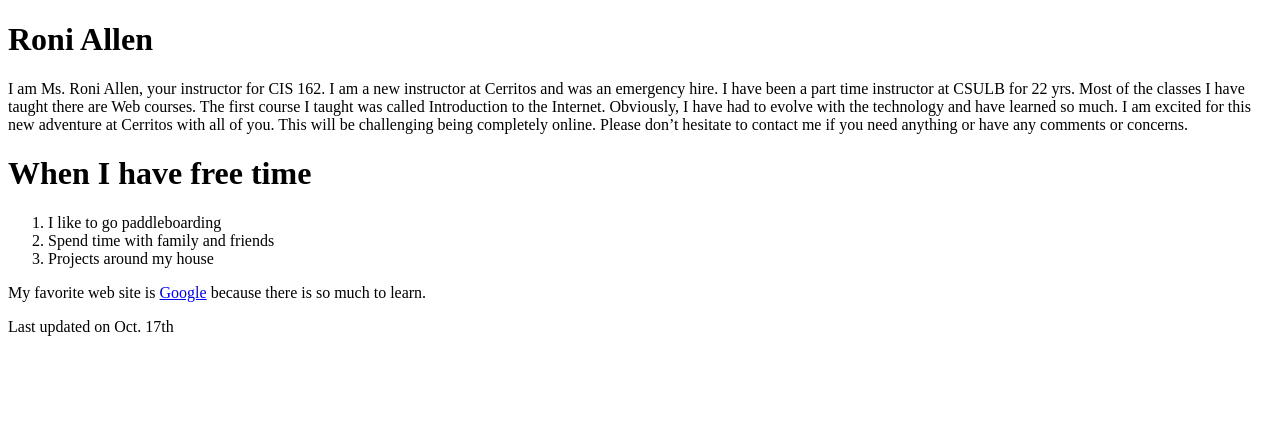
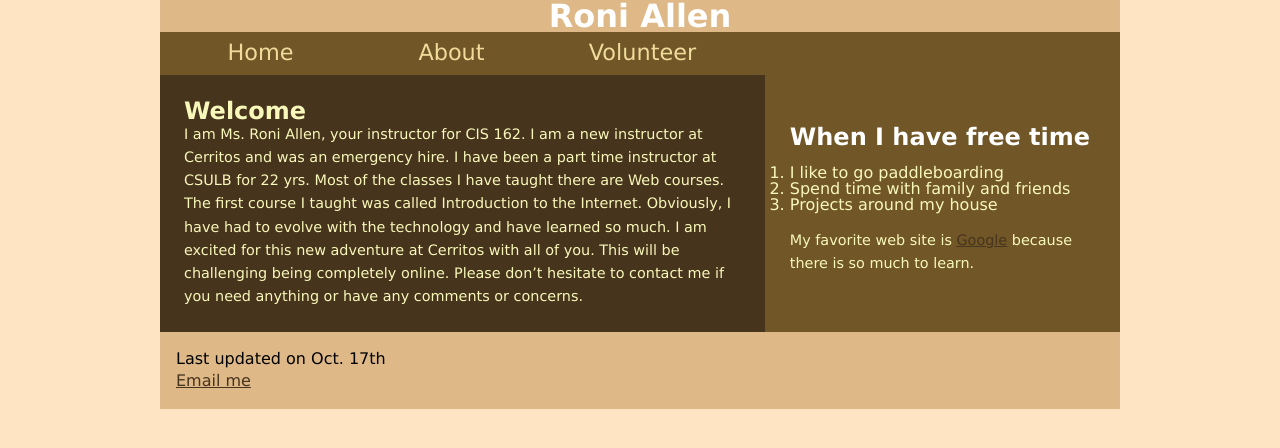
Before and after one commit to rallencsulb/cis162, a plain HTML site: page index.html in a window 1280 px wide. Drawn offline with Linux system fonts and the light colour scheme.

Commit message:
Add files via upload

```diff
--- a/index.html
+++ b/index.html
@@ -1,25 +1,46 @@
 <!DOCTYPE html>
 <html lang="en">
 <head>
-    <meta charset="utf-8">
-<title>Roni Allen</title>
+   <!--
+    This is following the layout for session 3.1. 2 columns
+   -->
+   <meta charset="utf-8" />
+   <meta name="keywords" content="Roni Allen, Cerritos, Teacher" />
+   <title>Roni Allen</title>
+   <link href="main.css" rel="stylesheet" />
+
 </head>
+
 <body>
-<nav></nav>
-<h1>Roni Allen</h1>
+   <header>
+     <h1>Roni Allen</h1>
+<nav><ul>
+        <li><a href="index.html">Home</a></li>
+        <li><a href="about.html">About</a></li>
+    <li><a href="volunteer.html">Volunteer</a> </li>
+      </ul>
+    </nav>
+   </header>
+   <section id="leftColumn">
+      <h2>Welcome</h2>
 <p>I am Ms. Roni Allen, your instructor for CIS 162. I am a new instructor at Cerritos and was an emergency hire. I have been a part time instructor at CSULB for 22 yrs. Most of the classes I have taught there are Web courses. The first course I taught was called Introduction to the Internet. Obviously, I have had to evolve with the technology and have learned so much. I am excited for this new adventure at Cerritos with all of you. This will be challenging being completely online. Please don’t hesitate to contact me if you need anything or have any comments or concerns.</p>
-
-<h1>When I have free time</h1>
+   </section>
+   <section id="rightColumn"> <h1>When I have free time</h1> <br>
 <ol>
 <li>I like to go paddleboarding</li>
 <li>Spend time with family and friends</li>
 <li>Projects around my house</li>
 
 </ol>
-
+  <br>
 <p>My favorite web site is <a href="http://google.com">Google</a> because there is so much to learn.</p>
 
+   </section>
 
-<footer> Last updated on Oct. 17th</footer>
-    </body>
+   <footer>
+      <section id="contactInfo">
+         <p>Last updated on Oct. 17th <br> <a href="mailto:rallen@cerritos.edu">Email me</a></p>
+      </section>
+   </footer>
+</body>
 </html>
--- /dev/null
+++ b/main.css
@@ -0,0 +1,165 @@
+address, article, aside, blockquote, body, cite,
+div, dl, dt, dd, em, figcaption, figure, footer,
+h1, h2, h3, h4, h5, h6, header, html, img,
+li, main, nav, ol, p, section, span, ul {
+   background: transparent;
+   margin: 0;
+   padding: 0;
+   vertical-align: baseline;
+   box-sizing: border-box;
+}
+html {background-color:bisque}
+body {
+      background-color: rgb(113, 86, 39);
+      font-family: Segoe, Verdana, sans-serif;
+      line-height: 1;
+   margin-left: auto;
+   margin-right: auto;
+   max-width: 960px;
+   min-width: 640px;
+   width: 95%;
+}
+
+/* Body Header Styles */
+
+body > header > nav li {
+   width: 20%;
+}
+
+header h1 {margin-bottom: 0;
+          text-align: center;
+           background-color:burlywood;}
+
+h1{color:white;}
+
+nav {
+   display: inline-block;
+    width:100%;
+
+    margin: 0 auto;
+
+    text-align: center;
+}
+
+nav ul li {
+    margin-left: auto;
+    margin-right: auto;
+}
+
+
+nav > ul {line-height:2em;
+     list-style-type: none;
+     padding-left:5px;
+      }
+/* Adding these properties will make the color fill nav container. I am currently setting the body color to match the nav so that it looks filled by inheritance.
+ overflow:hidden;
+  background-color: blue;
+Found this fix on w3schools
+https://www.w3schools.com/css/tryit.asp?filename=trycss_navbar_horizontal_black
+
+*/
+nav li {
+   display: block;
+   float: left;
+
+}
+
+nav a {
+   text-decoration: none;
+   display: block;
+   text-align: center;
+   background-color: rgb(113, 86, 39);
+   font-size: 1.4em;
+   line-height: 1.8em;
+   text-align: center;
+}
+
+nav a:link,
+nav a:visited {
+   color: rgb(239, 220, 156);
+}
+
+nav a:hover,
+nav a:active {
+   background-color: rgb(71, 52, 29);
+}
+
+/*All links */
+
+a:link,
+a:visited {
+   color: rgb(71, 52, 29);
+}
+
+a:hover,
+a:active {
+   background-color: rgb(239, 220, 156);
+}
+/* Left Column Paragraph Styles */
+
+section#leftColumn p {
+   color: rgb(248, 248, 186);
+   font-size: 0.9em;
+   line-height: 1.6em;
+}
+/* Left Column Styles */
+
+section#leftColumn {
+   clear: left;
+   float: left;
+   padding: 1.5em;
+   width: 63%;
+    background-color: rgb(71, 52, 29);
+    margin-right:25px;
+    color: rgb(248, 248, 186);
+}
+#leftCloumn ol {padding-left: 25px;}
+
+#leftColumn img {
+   display: block;
+   width: 100%;
+   padding-left: 15px;
+}
+/* Right Column Styles */
+
+section#rightColumn {
+   float: left;
+   margin-top: 50px;
+   width: 33%;
+   color: rgb(248, 248, 186);
+
+}
+
+section#rightColumn img {
+   display: block;
+   width: 100%;
+}
+section#rightColumn p {
+   color: rgb(248, 248, 186);
+   font-size: 0.9em;
+   line-height: 1.6em;
+}
+
+/* Footer Styles */
+
+footer {
+    background-color:burlywood;
+   clear: left;
+}
+/* Contact Info Styles */
+
+section#contactInfo p {
+   line-height: 1.4em;
+   margin: 1em;
+}
+
+footer::after {
+   clear: both;
+   content: "";
+   display: table;
+}
+
+footer > section#contactInfo {
+   float: left;
+   width: 34%;
+}
```
Also changed, not shown: about.html (added, +56 -0 lines), volunteer.html (added, +38 -0 lines), computer.jpg (added), csulb.jpg (added), goals.jpg (added).
